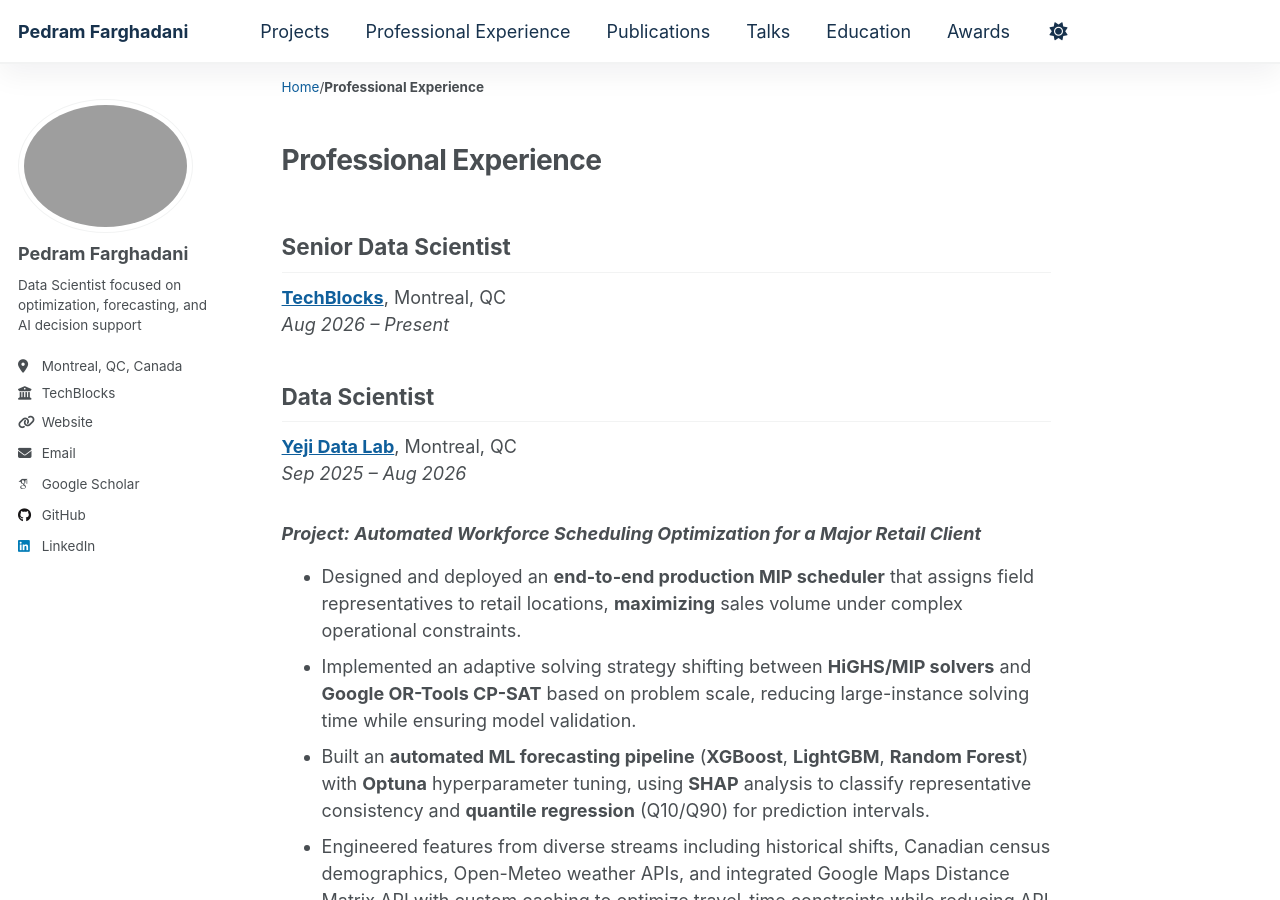
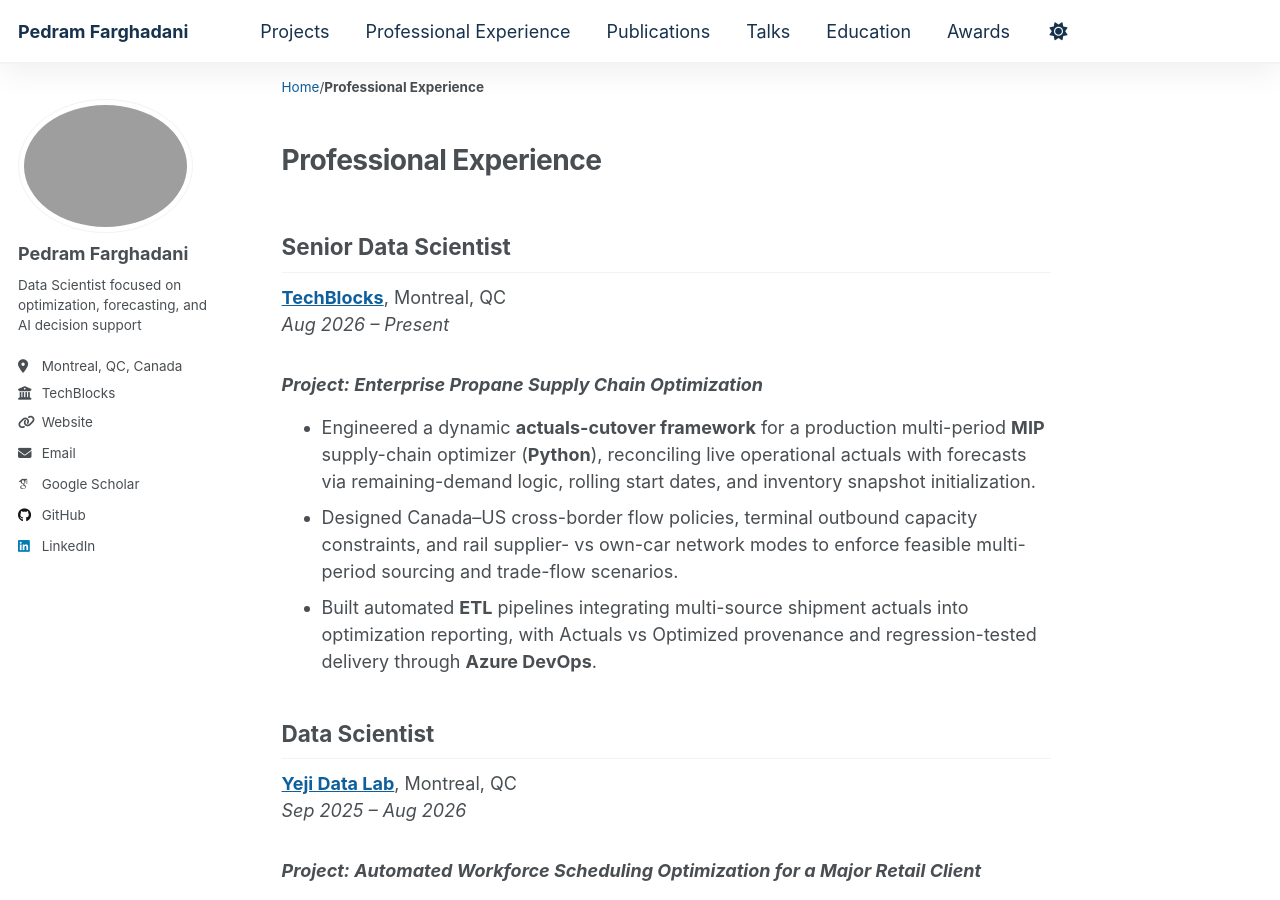
Before and after one commit to Pedram-Fdi/Pedram-Fdi.github.io, a Jekyll site: the page built from _pages/professionalexperience.md, in a window 1280 px wide and 900 px high. Built offline with Jekyll 4.4.1, drawn with Linux system fonts in a browser that asks for light colours; some web fonts are replaced.

Commit message:
Add propane supply chain optimization project under TechBlocks.
Co-authored-by: Cursor <cursoragent@cursor.com>

```diff
--- a/_pages/professionalexperience.md
+++ b/_pages/professionalexperience.md
@@ -8,6 +8,11 @@ author_profile: true
 ## Senior Data Scientist
 **[TechBlocks](https://tblocks.com/)**, Montreal, QC
 *Aug 2026 – Present*
+
+### *Project: Enterprise Propane Supply Chain Optimization*
+- Engineered a dynamic **actuals-cutover framework** for a production multi-period **MIP** supply-chain optimizer (**Python**), reconciling live operational actuals with forecasts via remaining-demand logic, rolling start dates, and inventory snapshot initialization.
+- Designed Canada–US cross-border flow policies, terminal outbound capacity constraints, and rail supplier- vs own-car network modes to enforce feasible multi-period sourcing and trade-flow scenarios.
+- Built automated **ETL** pipelines integrating multi-source shipment actuals into optimization reporting, with Actuals vs Optimized provenance and regression-tested delivery through **Azure DevOps**.
 
 ## Data Scientist
 **[Yeji Data Lab](https://yejidatalab.com/)**, Montreal, QC
```
